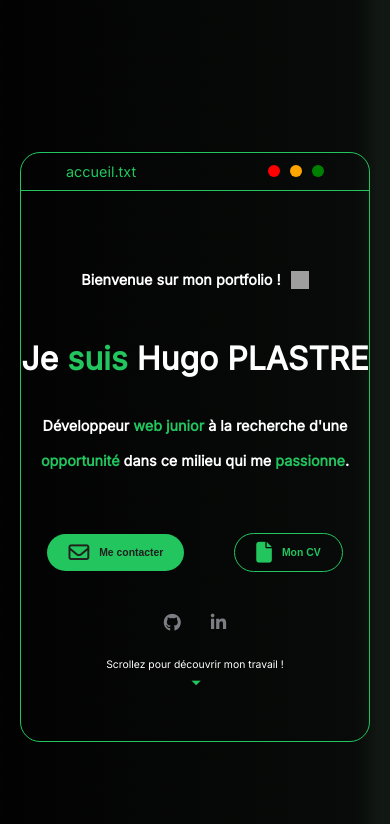
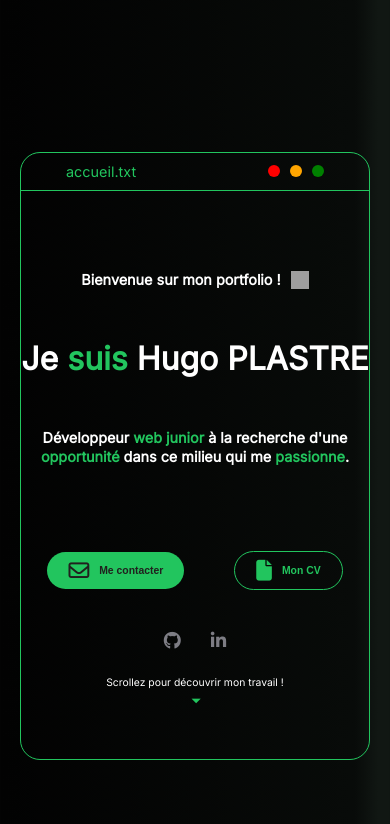
Before and after one commit to hp590490/portfolio, a React (Create React App) app in the folder portfolio-react/: page / in a window 390 px wide. Shown: the top 824 px of the page. Built offline with nearby package versions, Linux system fonts and the light colour scheme; grey boxes are pictures that could not be loaded.

Commit message:
mobilev15

```diff
--- a/portfolio-react/src/styles/components/header/_txthome.scss
+++ b/portfolio-react/src/styles/components/header/_txthome.scss
@@ -41,22 +41,19 @@
       @media screen and (max-width: 560px) {
         font-size: 2rem;
       }
-      @media screen and (max-width: 530px) {
-        padding-bottom: 0;
-      }
+      // @media screen and (max-width: 530px) {
+      //   padding-bottom: 0;
+      // }
     }
 
     .content-bot {
       h3 {
-        max-width: 650px;
-        margin: 0 auto;
-        line-height: 35px;
-        padding-top: 30px;
+        // max-width: 650px;
+        // margin: 0 auto;
+        line-height: 1.2rem;
+        padding: 30px 15px;
         @media screen and (max-width: 820px) {
           font-size: 1rem;
-        }
-        @media screen and (max-width: 720px) {
-          margin: 0 15px;
         }
         @media screen and (max-width: 560px) {
           font-size: 0.9rem;
```
